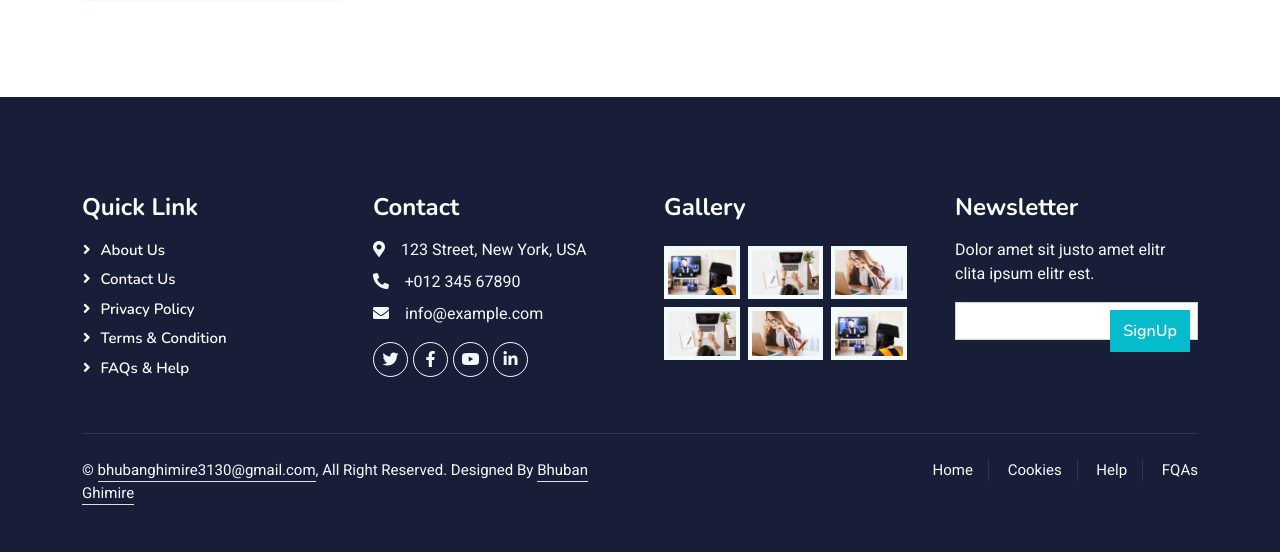
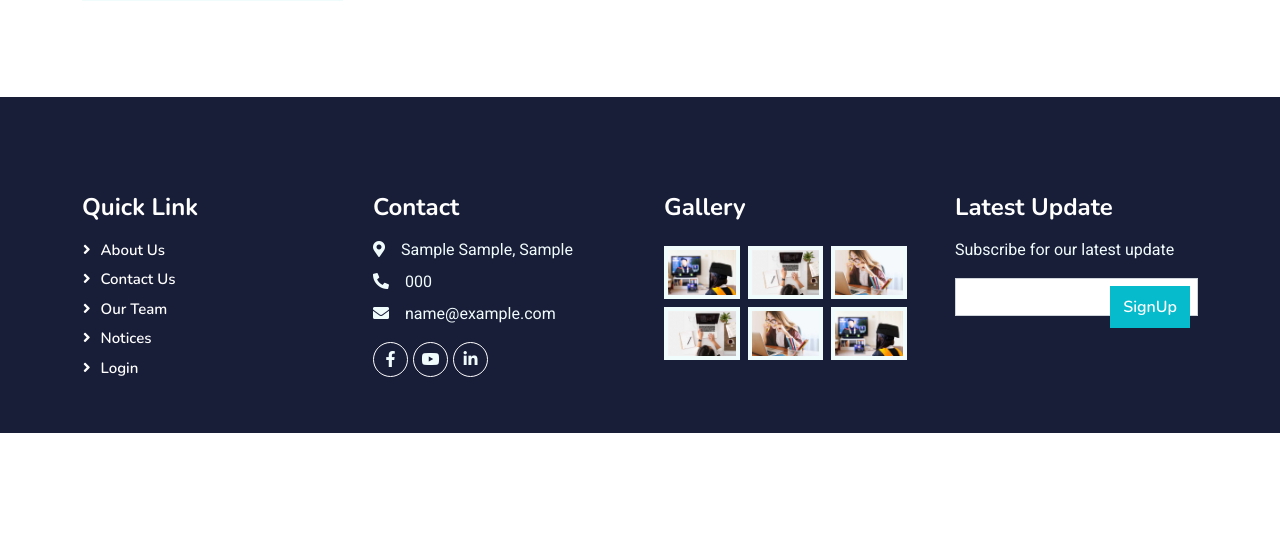
Before and after one commit to Bhubanghimire/janajyoti-school, a Django app: page /about/ in a window 1280 px wide. Shown: the part 1850-2402 px from the top of the page. After the commit the page ends 2283 px from the top, so only its background shows below. Run offline with Django 4.2, Linux system fonts and the light colour scheme; tables that the repository leaves empty hold one stand-in row (values such as "Sample post"); grey boxes marked "Sample" are stand-in pictures; some libraries are stand-ins or nearby versions.

Commit message:
footer managed

```diff
--- a/administration/models.py
+++ b/administration/models.py
@@ -6,9 +6,9 @@ from system.models import ConfigChoice
 class About(models.Model):
     logo = models.ImageField(upload_to="logo")
     about_image = models.ImageField(upload_to="about")
-    name = models.TextField(max_length=250)
+    name = models.CharField(max_length=250)
     description = models.TextField()
-    phone = models.TextField()
+    phone = models.CharField(max_length=20)
     email = models.EmailField()
     country = models.CharField(max_length=250)
     district = models.CharField(max_length=250)
--- a/templates/base.html
+++ b/templates/base.html
@@ -73,22 +73,21 @@
         <div class="row g-5">
             <div class="col-lg-3 col-md-6">
                 <h4 class="text-white mb-3">Quick Link</h4>
-                <a class="btn btn-link" href="">About Us</a>
-                <a class="btn btn-link" href="">Contact Us</a>
-                <a class="btn btn-link" href="">Privacy Policy</a>
-                <a class="btn btn-link" href="">Terms & Condition</a>
-                <a class="btn btn-link" href="">FAQs & Help</a>
+                <a class="btn btn-link" href="{% url 'about' %}">About Us</a>
+                <a class="btn btn-link" href="{% url 'contact' %}">Contact Us</a>
+                <a class="btn btn-link" href="{% url 'team' %}">Our team</a>
+                <a class="btn btn-link" href="{% url 'notice' %}">Notices</a>
+                <a class="btn btn-link" href="{% url 'login' %}">Login</a>
             </div>
             <div class="col-lg-3 col-md-6">
                 <h4 class="text-white mb-3">Contact</h4>
-                <p class="mb-2"><i class="fa fa-map-marker-alt me-3"></i>123 Street, New York, USA</p>
-                <p class="mb-2"><i class="fa fa-phone-alt me-3"></i>+012 345 67890</p>
-                <p class="mb-2"><i class="fa fa-envelope me-3"></i>info@example.com</p>
+                <p class="mb-2"><i class="fa fa-map-marker-alt me-3"></i>{{ about.city }} {{ about.district }}, {{ about.country }}</p>
+                <p class="mb-2"><i class="fa fa-phone-alt me-3"></i>{{ about.phone }}</p>
+                <p class="mb-2"><i class="fa fa-envelope me-3"></i>{{ about.email }}</p>
                 <div class="d-flex pt-2">
-                    <a class="btn btn-outline-light btn-social" href=""><i class="fab fa-twitter"></i></a>
-                    <a class="btn btn-outline-light btn-social" href=""><i class="fab fa-facebook-f"></i></a>
-                    <a class="btn btn-outline-light btn-social" href=""><i class="fab fa-youtube"></i></a>
-                    <a class="btn btn-outline-light btn-social" href=""><i class="fab fa-linkedin-in"></i></a>
+                    <a class="btn btn-outline-light btn-social" href="{{ about.facebook }}" target="_blank"><i class="fab fa-facebook-f"></i></a>
+                    <a class="btn btn-outline-light btn-social" href="{{ about.youtube }}" target="_blank"><i class="fab fa-youtube"></i></a>
+                    <a class="btn btn-outline-light btn-social" href="{{ about.linkedin }}" target="_blank"><i class="fab fa-linkedin-in"></i></a>
                 </div>
             </div>
             <div class="col-lg-3 col-md-6">
@@ -115,8 +114,8 @@
                 </div>
             </div>
             <div class="col-lg-3 col-md-6">
-                <h4 class="text-white mb-3">Newsletter</h4>
-                <p>Dolor amet sit justo amet elitr clita ipsum elitr est.</p>
+                <h4 class="text-white mb-3">Latest Update</h4>
+                <p>Subscribe for our latest update</p>
                 <div class="position-relative mx-auto" style="max-width: 400px;">
 
                     <form action="{% url 'subscribe' %}" method="POST">
@@ -126,28 +125,6 @@
                             SignUp
                         </button>
                     </form>
-                </div>
-            </div>
-        </div>
-    </div>
-    <div class="container">
-        <div class="copyright">
-            <div class="row">
-                <div class="col-md-6 text-center text-md-start mb-3 mb-md-0">
-                    &copy; <a class="border-bottom" href="http://bhubanghimire.pythonanywhere.com/" target="_blank">bhubanghimire3130@gmail.com</a>,
-                    All Right Reserved.
-
-                    Designed By <a class="border-bottom" href="http://bhubanghimire.pythonanywhere.com/"
-                                   target="_blank">Bhuban Ghimire</a><br><br>
-
-                </div>
-                <div class="col-md-6 text-center text-md-end">
-                    <div class="footer-menu">
-                        <a href="{% url 'home' %}">Home</a>
-                        <a href="">Cookies</a>
-                        <a href="">Help</a>
-                        <a href="">FQAs</a>
-                    </div>
                 </div>
             </div>
         </div>
```
Also changed, not shown: administration/migrations/0008_alter_about_name_alter_about_phone.py (added).
